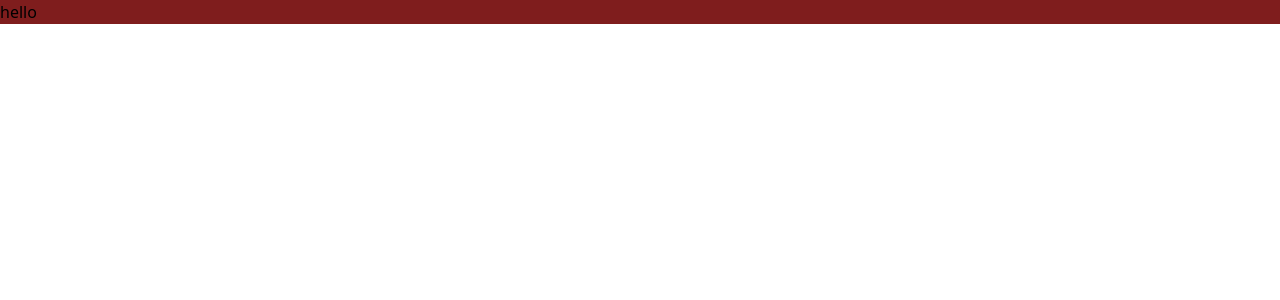
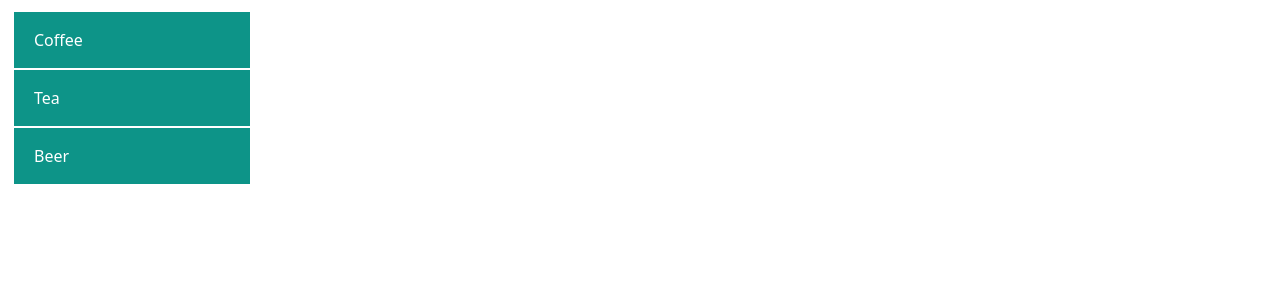
Before and after one commit to FreeOnur/01_Basics, a React (Create React App) app in the folder REACT/01_Tailwind_Project_1/cards/: page / in a window 1280 px wide. Shown: the top 300 px of the page. Built offline with nearby package versions, Linux system fonts and the light colour scheme.

Commit message:
01_Tailwind_Project_1 added new component Liste

```diff
--- a/REACT/01_Tailwind_Project_1/cards/src/App.js
+++ b/REACT/01_Tailwind_Project_1/cards/src/App.js
@@ -1,10 +1,12 @@
-
+import Liste from "./components/Liste";
 
 function App() {
   return (
-    <div className="bg-red-900">
-      <h1>hello</h1>
+    <div>
+      <Liste text={"Coffee"} text1={"Tea"} text2={"Beer"}/>
+
     </div>
+
   );
 }
 
--- /dev/null
+++ b/REACT/01_Tailwind_Project_1/cards/src/components/Liste.js
@@ -0,0 +1,13 @@
+import React from 'react'
+
+export default function Liste({text, text1, text2}) {
+  return (
+    <div class='w-60 m-3'>
+
+        <div class='text-white p-5 py-4 bg-teal-600 m-0.5 h-18'>{text}</div>
+        <div class='text-white p-5 py-4 bg-teal-600 m-0.5 h-17'>{text1}</div>
+        <div class='text-white p-5 py-4 bg-teal-600 m-0.5 h-17'>{text2}</div>
+    </div>
+
+  )
+}
```
